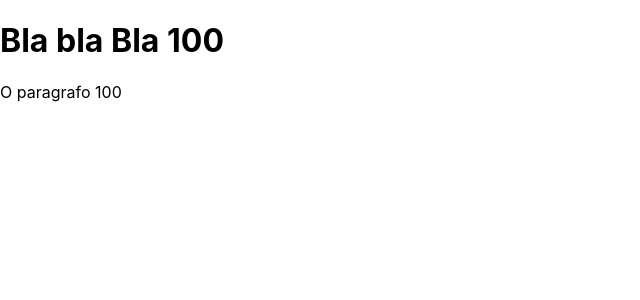
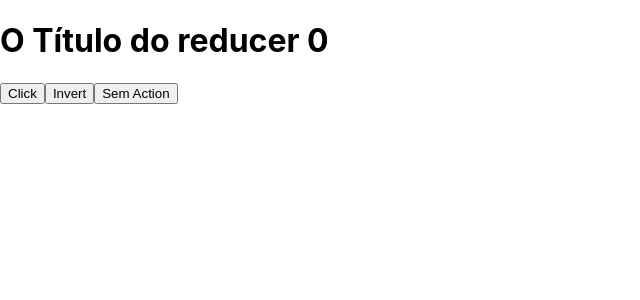
Before and after one commit to marcionavarro/curso-reactjs-e-nextjs, a React (Create React App) app in the folder secao4/: page / in a window 1280 px wide. Shown: the top 300 px of the page, without its empty margins (0-640 px from the left). Built offline with nearby package versions, Linux system fonts and the light colour scheme.

Commit message:
Seção 4 - useReducer

```diff
--- a/secao4/src/App.js
+++ b/secao4/src/App.js
@@ -1,12 +1,53 @@
+import { useReducer } from 'react';
 import './App.css';
-import { AppContext } from './contexts/AppContext';
-import { Div } from './components/Div';
+
+const globalState = {
+  title: 'O Título do reducer',
+  body: 'O paragrafo',
+  counter: 0,
+};
+
+const reducer = (state, action) => {
+  switch (action.type) {
+    case 'muda': {
+      console.log('Chamou muda', action.payload);
+      return { ...state, title: action.payload };
+    }
+
+    case 'inverter': {
+      console.log('Chamou inverter');
+      const { title } = state;
+      return { ...state, title: title.split('').reverse().join('') };
+    }
+  }
+  console.log('NENHUMA ACTION ENCONTRADA');
+  return { ...state };
+};
 
 function App() {
+  const [state, dispatch] = useReducer(reducer, globalState);
+  const { title, body, counter } = state;
+
   return (
-    <AppContext>
-      <Div />
-    </AppContext>
+    <div>
+      <h1>
+        {title} {counter}
+      </h1>
+      <button
+        onClick={() =>
+          dispatch({
+            type: 'muda',
+            payload: new Date().toLocaleString('pt-Br'),
+          })
+        }
+      >
+        Click
+      </button>
+      <button onClick={() => dispatch({ type: 'inverter' })}>Invert</button>
+      <button onClick={() => dispatch({ type: 'QUALQUERCOISA' })}>
+        Sem Action
+      </button>
+    </div>
   );
 }
 
--- a/secao4/src/components/Div/index.jsx
+++ /dev/null
@@ -1,12 +0,0 @@
-import { H1 } from '../H1';
-import { P } from '../P';
-
-// eslint-disable-next-line
-export const Div = ({ children }) => {
-  return (
-    <>
-      <H1 />
-      <P />
-    </>
-  );
-};
--- a/secao4/src/components/H1/index.jsx
+++ /dev/null
@@ -1,15 +0,0 @@
-import { useContext } from 'react';
-import { GlobalContext } from '../../contexts/AppContext';
-
-// eslint-disable-next-line
-export const H1 = () => {
-  const theContext = useContext(GlobalContext);
-  const {
-    contextState: { title, counter },
-  } = theContext;
-  return (
-    <h1>
-      {title} {counter}
-    </h1>
-  );
-};
--- a/secao4/src/components/P/index.jsx
+++ /dev/null
@@ -1,15 +0,0 @@
-import { useContext } from 'react';
-import { GlobalContext } from '../../contexts/AppContext';
-
-export const P = () => {
-  const theContext = useContext(GlobalContext);
-  const {
-    contextState: { body, counter },
-    setState,
-  } = theContext;
-  return (
-    <p onClick={() => setState((s) => ({ ...s, counter: s.counter + 1 }))}>
-      {body} {counter}
-    </p>
-  );
-};
--- a/secao4/src/contexts/AppContext/data.js
+++ /dev/null
@@ -1,5 +0,0 @@
-export const globalState = {
-  title: 'Bla bla Bla',
-  body: 'O paragrafo',
-  counter: 100,
-};
--- a/secao4/src/contexts/AppContext/index.jsx
+++ /dev/null
@@ -1,15 +0,0 @@
-import { createContext, useState } from 'react';
-import { globalState } from './data';
-
-export const GlobalContext = createContext();
-
-// eslint-disable-next-line
-export const AppContext = (props) => {
-  const [contextState, setState] = useState(globalState);
-  return (
-    <GlobalContext.Provider value={{ contextState, setState }}>
-      {/* eslint-disable-next-line */}
-      {props.children}
-    </GlobalContext.Provider>
-  );
-};
```
